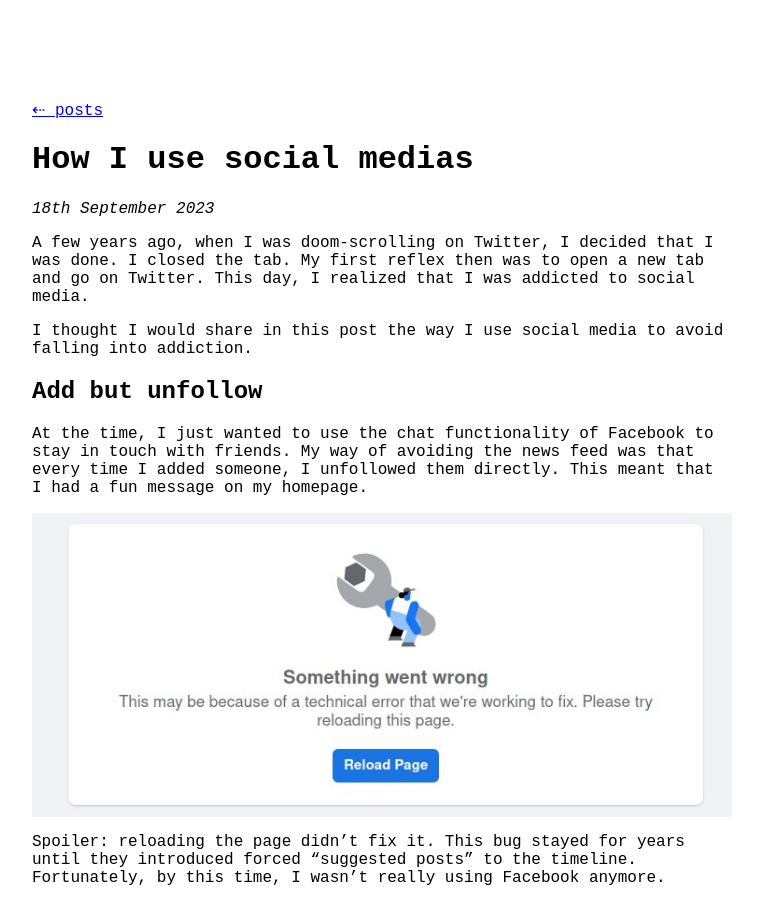
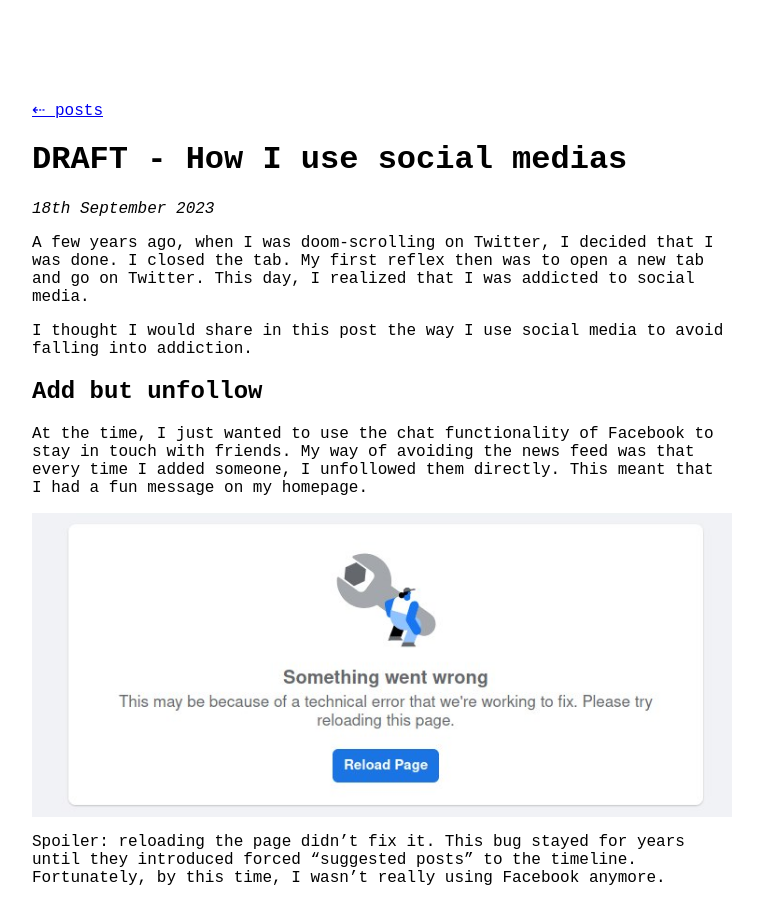
Before and after one commit to tbille/bille.dev, a Jekyll site: the page built from _posts/2023-09-18-how-i-use-social-medias.md, in a window 1280 px wide and 900 px high. Shown: the whole window, without its empty margins (258-1021 px from the left). Built offline with Jekyll 4.4.1, drawn with Linux system fonts in a browser that asks for light colours.

Commit message:
Add draft in title if article in draft

```diff
--- a/_layouts/post.html
+++ b/_layouts/post.html
@@ -4,7 +4,7 @@ layout: default
 
 <a href="/blog">&#8672 posts</a>
 
-<h1>{{ page.title }}</h1>
+<h1>{% if page.draft %}DRAFT - {% endif %}{{ page.title }}</h1>
 
 <p><i><time datetime="{{ page.date | date: '%F' }}">{{ page.date | date_to_long_string: "ordinal"}}</time></i></p>
 
```
